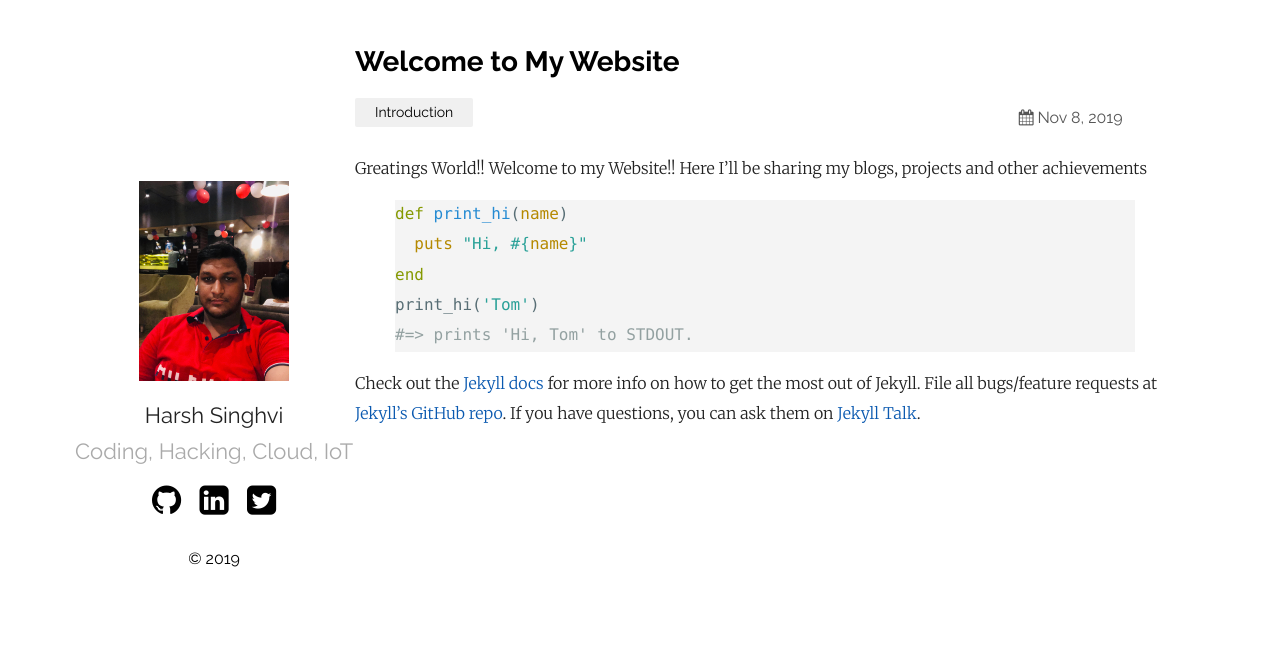
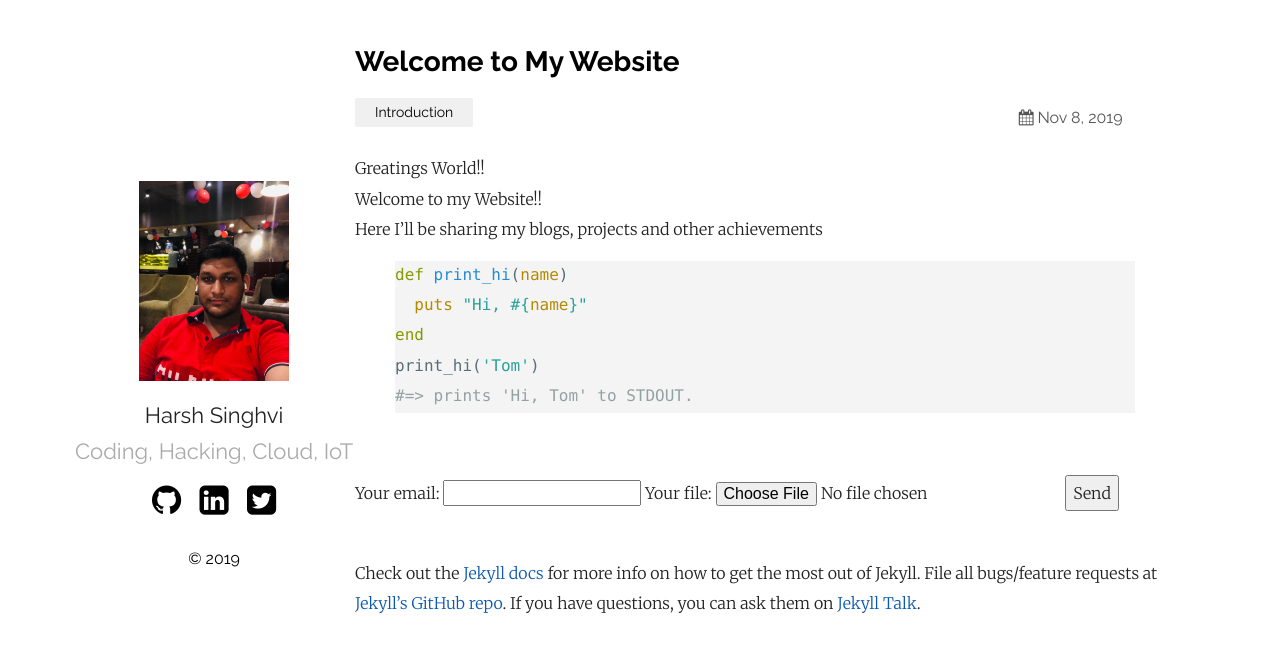
Before and after one commit to harshsinghvi/oldsite, a Jekyll site: the page built from _posts/2019-11-08-welcome-to-jekyll.markdown, in a window 1280 px wide. Shown: the top 652 px of the page. Built offline with Jekyll 4.4.1, drawn with Linux system fonts in a browser that asks for light colours.

Commit message:
Update 2019-11-08-welcome-to-jekyll.markdown

```diff
--- a/_posts/2019-11-08-welcome-to-jekyll.markdown
+++ b/_posts/2019-11-08-welcome-to-jekyll.markdown
@@ -4,9 +4,10 @@ title:  "Welcome to My Website"
 date:   2019-11-08 09:47:03 +0530
 categories: Introduction
 ---
-Greatings World!!
-Welcome to my Website!!
+Greatings World!! <br>
+Welcome to my Website!! <br>
 Here I'll be sharing my blogs, projects and other achievements
+<br>
 {% highlight ruby %}
 def print_hi(name)
   puts "Hi, #{name}"
@@ -15,6 +16,24 @@ print_hi('Tom')
 #=> prints 'Hi, Tom' to STDOUT.
 {% endhighlight %}
 
+<br>
+<form
+  action="https://formspree.io/moqqvjrw"
+  method="POST"
+  enctype="multipart/form-data"
+>
+  <label>
+    Your email:
+    <input type="text" name="_replyto">
+  </label>
+  <label>
+    Your file:
+    <input type="file" name="upload">
+  </label>
+
+  <button type="submit">Send</button>
+</form>
+<br>
 Check out the [Jekyll docs][jekyll-docs] for more info on how to get the most out of Jekyll. File all bugs/feature requests at [Jekyll’s GitHub repo][jekyll-gh]. If you have questions, you can ask them on [Jekyll Talk][jekyll-talk].
 
 [jekyll-docs]: https://jekyllrb.com/docs/home
```
